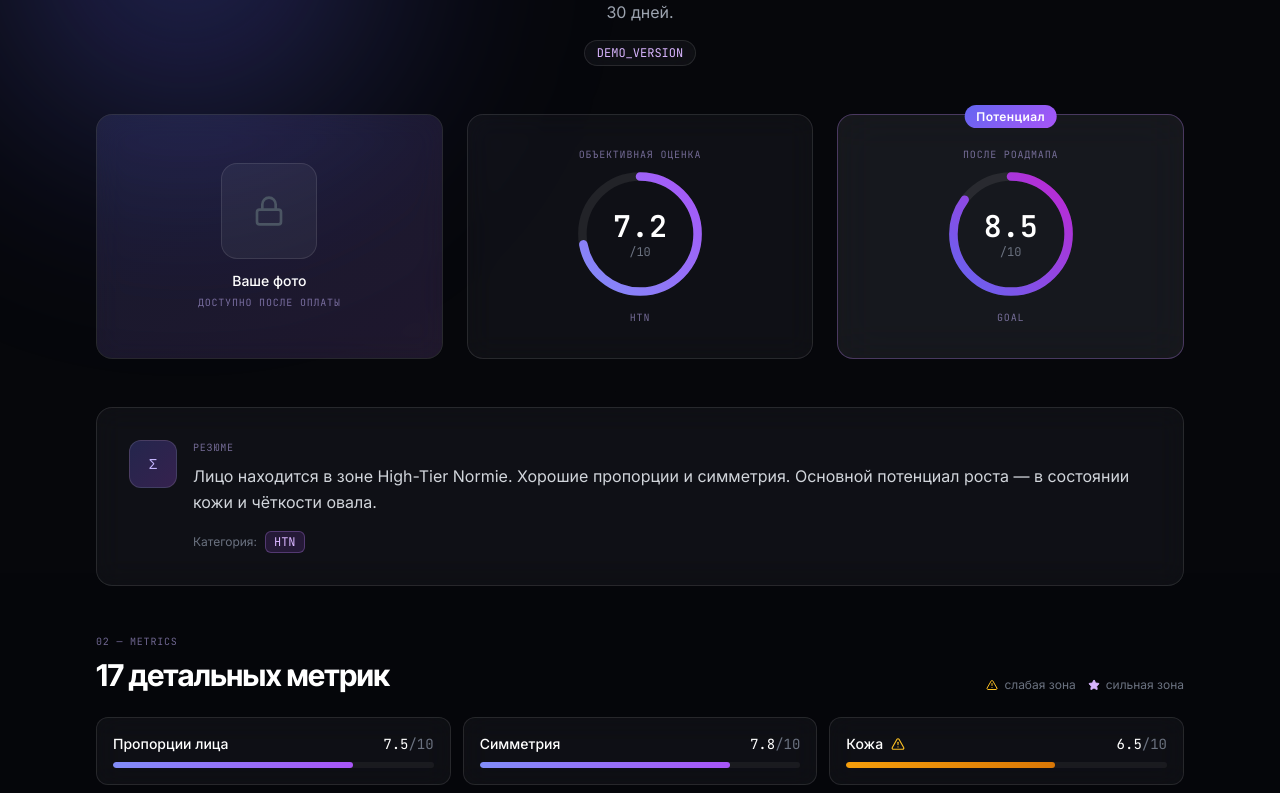
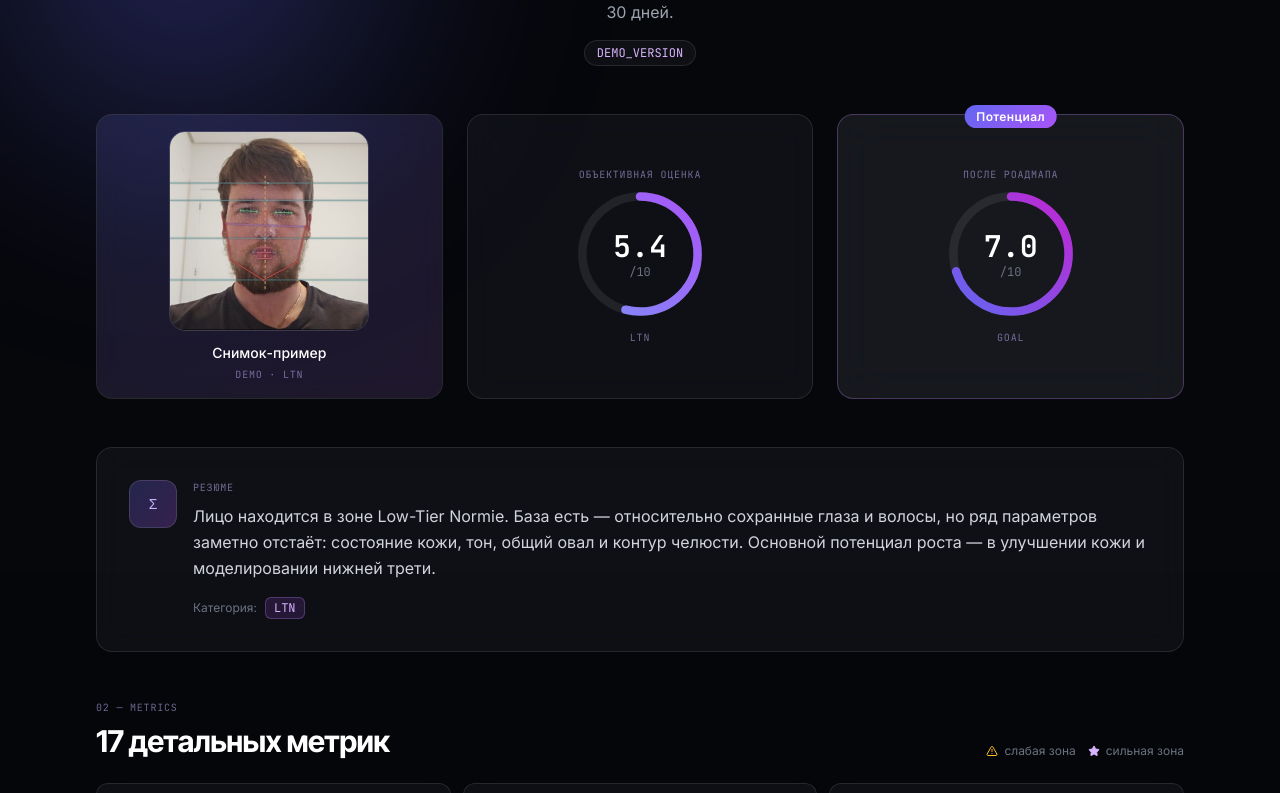
Before and after one commit to CodeDestriyer/imarsen, a React (Vite) app: page /report/demo in a window 1280 px wide. Shown: the part 227-1020 px from the top of the page. Built offline with nearby package versions, Linux system fonts and the light colour scheme.

Commit message:
demo report: use uploaded LTN photo + scale all metrics to LTN tier (~5.4 → 7.0)

```diff
--- a/src/data/report-demo.ts
+++ b/src/data/report-demo.ts
@@ -13,30 +13,30 @@ export type WeekPhase = {
 };
 
 export const reportDemo = {
-  category: 'HTN',
-  currentScore: 7.2,
-  potentialScore: 8.5,
+  category: 'LTN',
+  currentScore: 5.4,
+  potentialScore: 7.0,
   summary:
-    'Лицо находится в зоне High-Tier Normie. Хорошие пропорции и симметрия. Основной потенциал роста — в состоянии кожи и чёткости овала.',
-  weakZones: ['Кожа', 'Тон кожи'],
+    'Лицо находится в зоне Low-Tier Normie. База есть — относительно сохранные глаза и волосы, но ряд параметров заметно отстаёт: состояние кожи, тон, общий овал и контур челюсти. Основной потенциал роста — в улучшении кожи и моделировании нижней трети.',
+  weakZones: ['Кожа', 'Тон кожи', 'Овал'],
   metrics: [
-    { name: 'Пропорции лица', score: 7.5 },
-    { name: 'Симметрия', score: 7.8 },
-    { name: 'Кожа', score: 6.5, flag: 'warning' },
-    { name: 'Челюсть', score: 7.2 },
-    { name: 'Скулы', score: 7.0 },
-    { name: 'Нос', score: 7.4 },
-    { name: 'Глаза', score: 7.6, flag: 'star' },
-    { name: 'Губы', score: 7.0 },
-    { name: 'Лоб', score: 7.3 },
-    { name: 'Глазницы', score: 7.1 },
-    { name: 'Контрастность', score: 7.4, flag: 'star' },
-    { name: 'Волосы', score: 7.5 },
-    { name: 'Тон кожи', score: 6.8, flag: 'warning' },
-    { name: 'Овал', score: 7.2 },
-    { name: 'Дефекты', score: 7.0 },
-    { name: 'Нос/подбородок', score: 7.3 },
-    { name: 'Линия волос', score: 7.4 },
+    { name: 'Пропорции лица', score: 5.8 },
+    { name: 'Симметрия', score: 6.2, flag: 'star' },
+    { name: 'Кожа', score: 4.5, flag: 'warning' },
+    { name: 'Челюсть', score: 5.0 },
+    { name: 'Скулы', score: 5.2 },
+    { name: 'Нос', score: 5.4 },
+    { name: 'Глаза', score: 6.5, flag: 'star' },
+    { name: 'Губы', score: 5.5 },
+    { name: 'Лоб', score: 5.7 },
+    { name: 'Глазницы', score: 5.3 },
+    { name: 'Контрастность', score: 5.8 },
+    { name: 'Волосы', score: 6.0, flag: 'star' },
+    { name: 'Тон кожи', score: 4.8, flag: 'warning' },
+    { name: 'Овал', score: 5.1, flag: 'warning' },
+    { name: 'Дефекты', score: 5.0 },
+    { name: 'Нос/подбородок', score: 5.4 },
+    { name: 'Линия волос', score: 5.9 },
   ] satisfies Metric[],
   roadmap: [
     { week: 1, title: 'Детокс и база', actions: ['Диета без сахара', 'Double cleanse', 'Мьюинг 2×15 мин'] },
--- a/src/pages/ReportDemo.tsx
+++ b/src/pages/ReportDemo.tsx
@@ -1,5 +1,5 @@
 import { Link } from 'react-router-dom';
-import { ArrowLeft, AlertTriangle, Star, Lock } from 'lucide-react';
+import { ArrowLeft, AlertTriangle, Star } from 'lucide-react';
 import { Reveal } from '@/components/Reveal';
 import { reportDemo } from '@/data/report-demo';
 import { plans } from '@/data/content';
@@ -107,14 +107,16 @@ export default function ReportDemo() {
 
         <Reveal>
           <div className="grid grid-cols-1 md:grid-cols-3 gap-6 mb-12">
-            <div className="glass rounded-2xl border border-white/10 p-6 flex flex-col items-center justify-center relative overflow-hidden">
+            <div className="glass rounded-2xl border border-white/10 p-4 flex flex-col items-center justify-center relative overflow-hidden">
               <div className="absolute inset-0 bg-gradient-to-br from-indigo-500/10 to-purple-500/10 pointer-events-none" />
-              <div className="relative z-10 flex flex-col items-center">
-                <div className="w-24 h-24 rounded-2xl bg-white/5 border border-white/10 flex items-center justify-center mb-3">
-                  <Lock className="w-8 h-8 text-gray-600" />
-                </div>
-                <span className="text-sm text-white font-medium">Ваше фото</span>
-                <span className="telemetry mt-1">доступно после оплаты</span>
+              <div className="relative z-10 flex flex-col items-center w-full">
+                <img
+                  src="/example.jpg"
+                  alt="Пример"
+                  className="w-full max-w-[200px] aspect-square object-cover rounded-2xl border border-white/15"
+                />
+                <span className="text-sm text-white font-medium mt-3">Снимок-пример</span>
+                <span className="telemetry mt-1">demo · LTN</span>
               </div>
             </div>
             <div className="glass rounded-2xl border border-white/10 p-8 flex flex-col items-center justify-center">
```
Also changed, not shown: public/example.jpg (renamed from example_imarsen.jpg).
